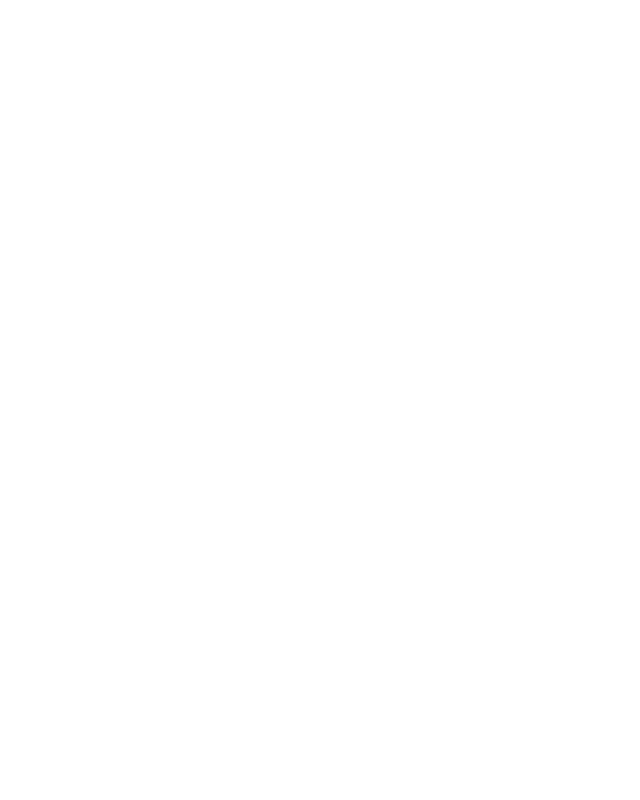
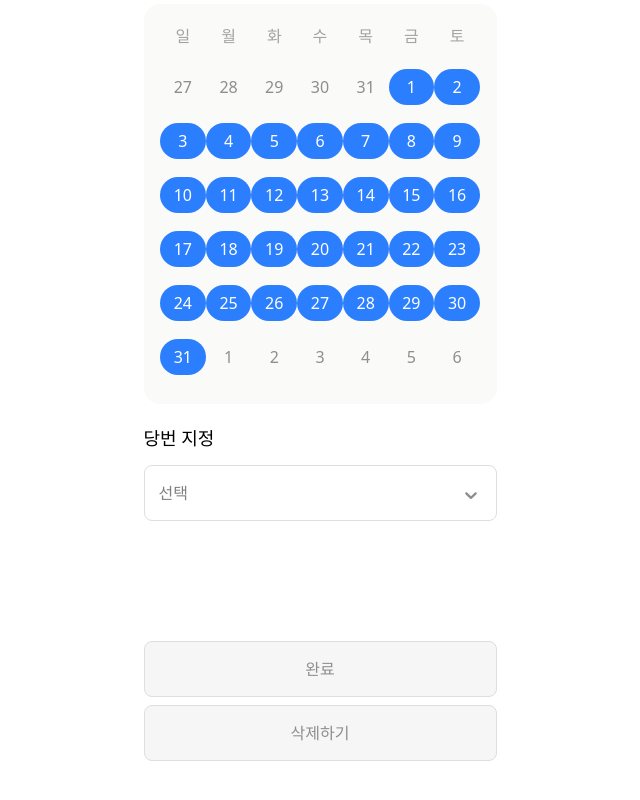
Before and after one commit to Dang-Bun/DANGBUN-frontend, a React (Vite) app: page /cleanedit in a window 1280 px wide. Before the commit this address had no page. Shown: the part 564-1364 px from the top of the page, without its empty margins (320-960 px from the left). Before the commit the page ends 800 px from the top, so only its background shows below. Built offline with nearby package versions, Linux system fonts and the light colour scheme.

Commit message:
Fix : edit 수정

```diff
--- a/src/pages/K/CleanEdit.tsx
+++ b/src/pages/K/CleanEdit.tsx
@@ -116,9 +116,7 @@ const CleanEdit = () => {
   const [isModalOpen3, setIsModalOpen3] = useState(false);
 
   const confirmHandle = () => {
-    if (dangbun.length !== 0) {
     setIsModalOpen2(true);
-    }
   };
 
   const deleteHandle = () => {
@@ -404,7 +402,7 @@ const CleanEdit = () => {
         title={
           <>
             <h2 className='font-normal text-center'>
-              정말 <span className='font-semibold'>"{name}"</span> 를
+              정말 <span className='font-semibold'>"{name}"</span> 청소를
               <br />
               <span className='text-blue-500'>삭제</span>할까요?
               <br />
@@ -417,7 +415,7 @@ const CleanEdit = () => {
         first='아니오'
         second='네'
         onFirstClick={() => setIsModalOpen1(false)}
-        onSecondClick={() => {}}
+        onSecondClick={() => {}} //삭제 API 연결
       />
 
       <PopUpCard
@@ -439,7 +437,7 @@ const CleanEdit = () => {
         first='아니오'
         second='네'
         onFirstClick={() => setIsModalOpen2(false)}
-        onSecondClick={() => {}}
+        onSecondClick={() => {}} //수정 API 연결
       />
 
       <PopUpCard
@@ -465,10 +463,10 @@ const CleanEdit = () => {
           else navigate('/');
         }}
       />
-
+      <div>
         <CTAButton
           variant={name ? 'blue' : 'gray'}
-        style={{ marginBottom: '40px', cursor: name ? 'pointer' : 'default' }}
+          style={{ marginBottom: '8px', cursor: name ? 'pointer' : 'default' }}
           onClick={name ? confirmHandle : () => {}}
         >
           완료
@@ -477,10 +475,11 @@ const CleanEdit = () => {
         <CTAButton
           variant={'gray'}
           style={{ marginBottom: '40px', cursor: 'pointer' }}
-        onClick={name ? deleteHandle : () => {}}
+          onClick={deleteHandle}
         >
-        완료
+          삭제하기
         </CTAButton>
+      </div>
     </div>
   );
 };
--- a/src/router/Router.tsx
+++ b/src/router/Router.tsx
@@ -21,6 +21,7 @@ import Setting from '../pages/I/Setting';
 import CleanUpList from '../pages/K/CleanUpList';
 import CleanUpCard from '../components/cleanUp/CleanUpCard';
 import CleanAdd from '../pages/K/CleanAdd';
+import CleanEdit from '../pages/K/CleanEdit';
 
 const router = createBrowserRouter([
   {
@@ -99,6 +100,10 @@ const router = createBrowserRouter([
     path: '/cleanadd',
     element: <CleanAdd />,
   },
+  {
+    path: '/cleanedit',
+    element: <CleanEdit />,
+  },
 ]);
 
 const Router = () => {
```
Lines whose indentation alone changed are shown as unchanged.
